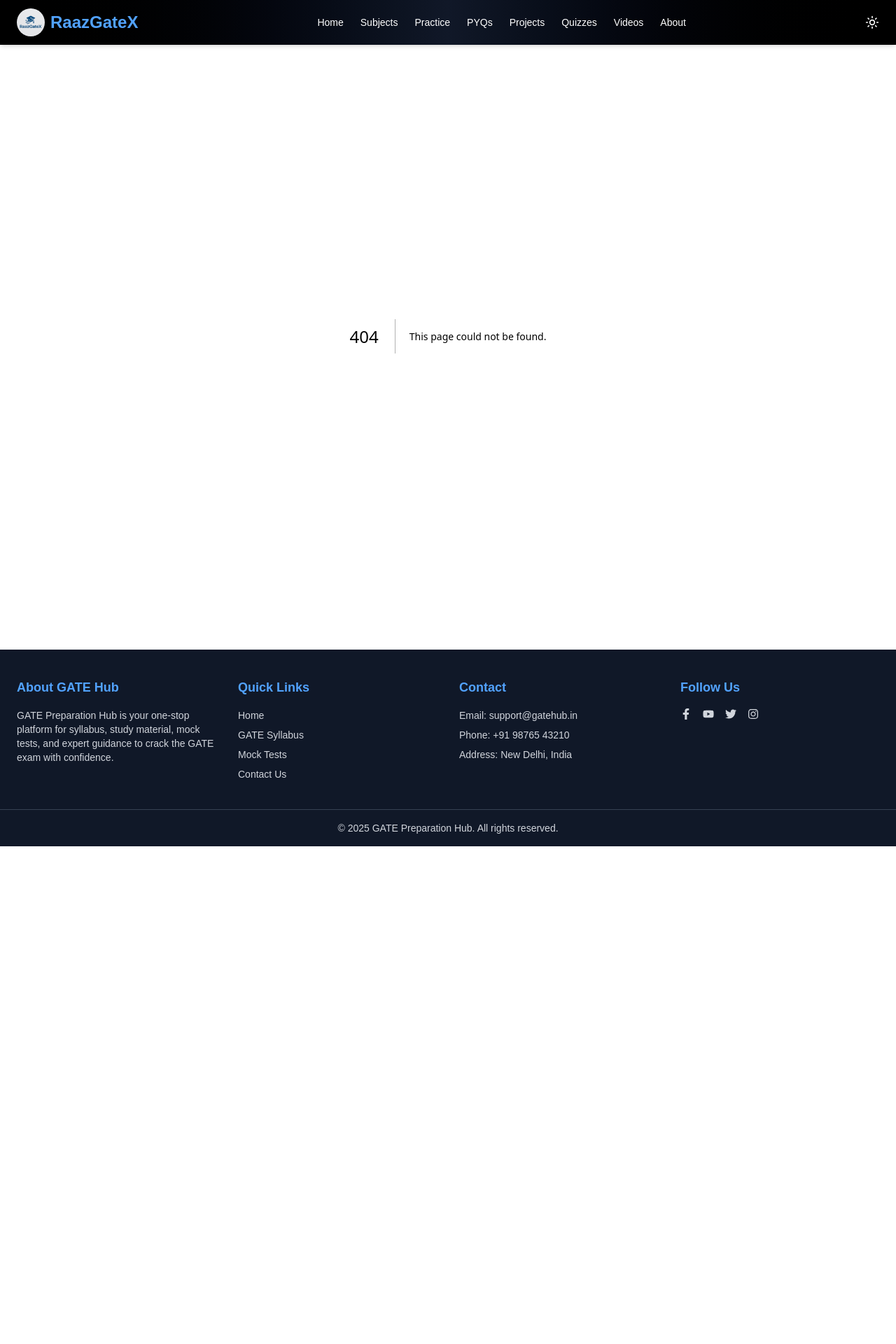
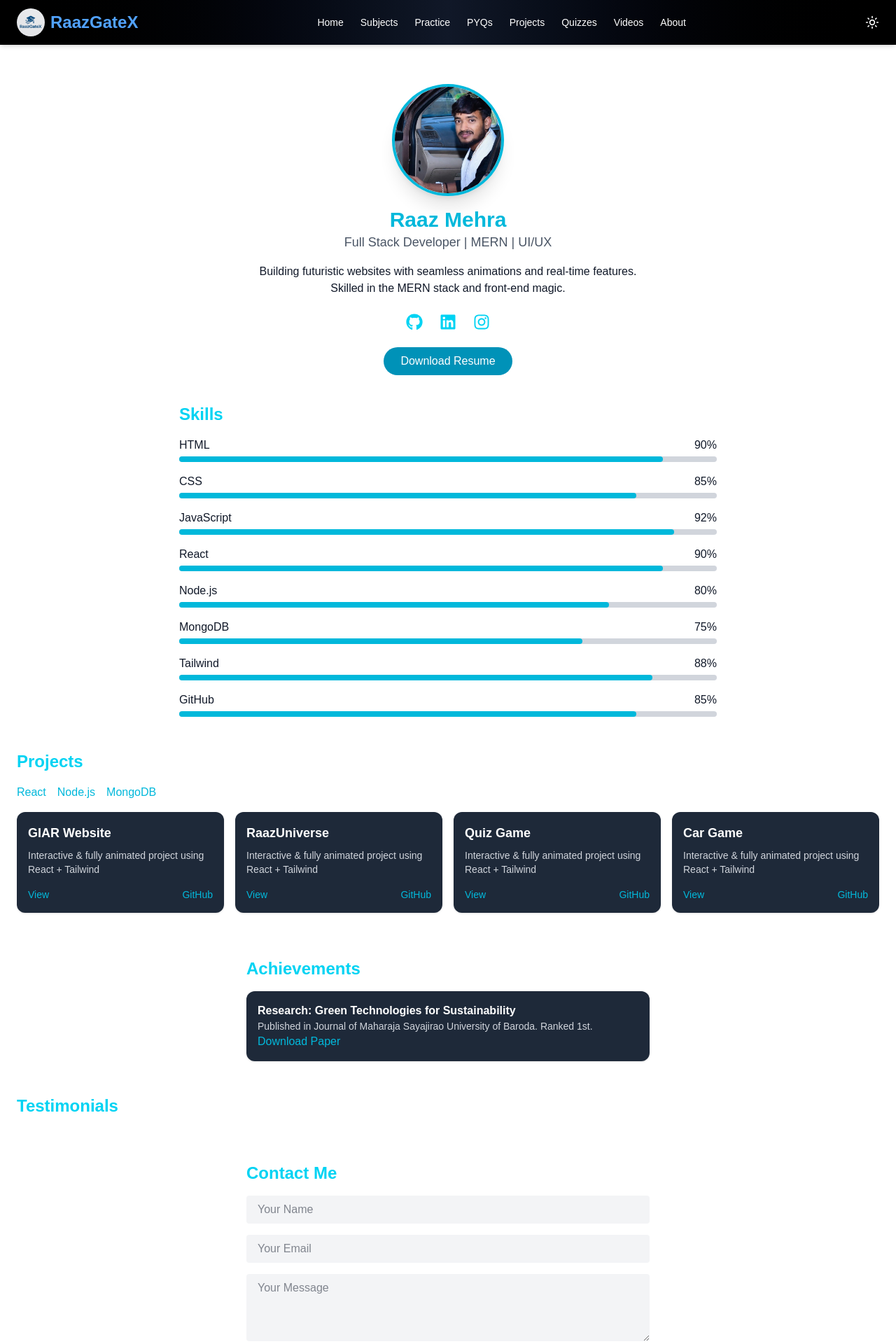
Before and after one commit to Rajmehra725/blogwithraaz, a Next.js app: page /profile in a window 1280 px wide. Before the commit this address had no page. Shown: the top 1920 px of the page at 70% size. Before the commit the page ends 1209 px from the top, so only its background shows below. Built offline with nearby package versions, Linux system fonts and the light colour scheme.

Commit message:
add profile page

```diff
--- a/app/cs/components/Footer.tsx
+++ b/app/cs/components/Footer.tsx
@@ -24,6 +24,7 @@ export default function Footer() {
             <li><Link href="/gate-syllabus">GATE Syllabus</Link></li>
             <li><Link href="/mock-tests">Mock Tests</Link></li>
             <li><Link href="/contact">Contact Us</Link></li>
+            <li><Link href="/profile">Developer Profile</Link></li>
           </ul>
         </div>
 
--- /dev/null
+++ b/app/profile/page.tsx
@@ -0,0 +1,170 @@
+"use client";
+
+import { useState, useEffect } from "react";
+import Image from "next/image";
+import { FaGithub, FaLinkedin, FaInstagram, FaSun, FaMoon } from "react-icons/fa";
+import { motion } from "framer-motion";
+import Raj from "@/public/Image/Raj.jpeg"
+const skills = [
+  { name: "HTML", level: 90 },
+  { name: "CSS", level: 85 },
+  { name: "JavaScript", level: 92 },
+  { name: "React", level: 90 },
+  { name: "Node.js", level: 80 },
+  { name: "MongoDB", level: 75 },
+  { name: "Tailwind", level: 88 },
+  { name: "GitHub", level: 85 },
+];
+
+export default function DeveloperProfile() {
+  const [darkMode, setDarkMode] = useState(true);
+
+  useEffect(() => {
+    const theme = localStorage.getItem("theme");
+    setDarkMode(theme !== "light");
+  }, []);
+
+  useEffect(() => {
+    localStorage.setItem("theme", darkMode ? "dark" : "light");
+    document.documentElement.classList.toggle("dark", darkMode);
+  }, [darkMode]);
+
+  return (
+    <div className="min-h-screen px-6 py-10 bg-white dark:bg-gray-900 text-gray-900 dark:text-white transition-all duration-300">
+      {/* Theme Toggle */}
+      <button
+        className="absolute top-5 right-5 text-xl p-2 rounded-full bg-cyan-500 text-white shadow"
+        onClick={() => setDarkMode(!darkMode)}
+      >
+        {darkMode ? <FaSun /> : <FaMoon />}
+      </button>
+
+      {/* Header Section */}
+      <div className="flex flex-col items-center">
+        <div className="w-40 h-40 rounded-full overflow-hidden shadow-xl border-4 border-cyan-500 mb-4">
+          <Image src={Raj} alt="Raaz Mehra" width={160} height={160} />
+        </div>
+        <h1 className="text-3xl font-bold text-cyan-500">Raaz Mehra</h1>
+        <p className="text-lg text-gray-600 dark:text-gray-300">Full Stack Developer | MERN | UI/UX</p>
+        <p className="text-center mt-4 max-w-xl">
+          Building futuristic websites with seamless animations and real-time features. Skilled in the MERN stack and front-end magic.
+        </p>
+
+        {/* Social Links */}
+        <div className="flex space-x-6 mt-6 text-2xl text-cyan-400">
+          <a href="https://github.com/raazmehra" target="_blank"><FaGithub /></a>
+          <a href="https://linkedin.com/in/raazmehra" target="_blank"><FaLinkedin /></a>
+          <a href="https://instagram.com/raazmehra" target="_blank"><FaInstagram /></a>
+        </div>
+
+        {/* Resume Button */}
+        <a
+          href="/resume.pdf"
+          download
+          className="mt-6 px-6 py-2 bg-cyan-600 hover:bg-cyan-700 rounded-full text-white transition"
+        >
+          Download Resume
+        </a>
+      </div>
+
+      {/* Skills Section */}
+      <div className="mt-10 max-w-3xl mx-auto">
+        <h2 className="text-2xl font-bold text-cyan-400 mb-4">Skills</h2>
+        {skills.map((skill) => (
+          <motion.div
+            key={skill.name}
+            initial={{ opacity: 0 }}
+            animate={{ opacity: 1 }}
+            transition={{ delay: 0.3 }}
+            className="mb-4"
+          >
+            <div className="flex justify-between mb-1">
+              <span>{skill.name}</span>
+              <span>{skill.level}%</span>
+            </div>
+            <div className="w-full bg-gray-300 dark:bg-gray-700 rounded-full h-2">
+              <motion.div
+                className="bg-cyan-500 h-2 rounded-full"
+                style={{ width: `${skill.level}%` }}
+                whileHover={{ scale: 1.1 }}
+              />
+            </div>
+          </motion.div>
+        ))}
+      </div>
+
+      {/* Projects Section with Filter */}
+      <div className="mt-12">
+        <h2 className="text-2xl font-bold text-cyan-400 mb-4">Projects</h2>
+        <div className="flex space-x-4">
+          <button className="text-cyan-500 hover:text-cyan-700" onClick={() => console.log('React')}>React</button>
+          <button className="text-cyan-500 hover:text-cyan-700" onClick={() => console.log('Node.js')}>Node.js</button>
+          <button className="text-cyan-500 hover:text-cyan-700" onClick={() => console.log('MongoDB')}>MongoDB</button>
+        </div>
+        <div className="flex space-x-4 overflow-x-auto pb-4 mt-4">
+          {["GIAR Website", "RaazUniverse", "Quiz Game", "Car Game"].map((project, index) => (
+            <div
+              key={index}
+              className="min-w-[250px] bg-gray-800 text-white rounded-xl p-4 shadow hover:shadow-cyan-500 transition duration-300"
+            >
+              <h3 className="text-lg font-semibold">{project}</h3>
+              <p className="text-sm text-gray-300 mt-2">Interactive & fully animated project using React + Tailwind</p>
+              <div className="mt-4 flex justify-between text-cyan-500">
+                <a href="#" target="_blank" className="text-sm">View</a>
+                <a href="#" target="_blank" className="text-sm">GitHub</a>
+              </div>
+            </div>
+          ))}
+        </div>
+      </div>
+
+      {/* Achievements Section */}
+      <div className="mt-12 max-w-xl mx-auto">
+        <h2 className="text-2xl font-bold text-cyan-400 mb-4">Achievements</h2>
+        <ul className="space-y-4">
+          <li className="bg-gray-800 text-white p-4 rounded-xl shadow hover:shadow-cyan-500 transition duration-300">
+            <p className="font-semibold">Research: Green Technologies for Sustainability</p>
+            <p className="text-sm text-gray-300">Published in Journal of Maharaja Sayajirao University of Baroda. Ranked 1st.</p>
+            <a href="/research-paper.pdf" className="text-cyan-500 hover:text-cyan-700">Download Paper</a>
+          </li>
+          {/* Add more achievements here */}
+        </ul>
+      </div>
+
+      {/* Testimonial Section */}
+      <div className="mt-12">
+        <h2 className="text-2xl font-bold text-cyan-400 mb-4">Testimonials</h2>
+        <div className="flex space-x-4 overflow-x-auto">
+          {/* Add testimonial cards here */}
+        </div>
+      </div>
+
+      {/* Contact Form */}
+      <div className="mt-12 max-w-xl mx-auto">
+        <h2 className="text-2xl font-bold text-cyan-400 mb-4">Contact Me</h2>
+        <form className="space-y-4">
+          <input
+            type="text"
+            placeholder="Your Name"
+            className="w-full px-4 py-2 rounded bg-gray-100 dark:bg-gray-800 focus:outline-none"
+          />
+          <input
+            type="email"
+            placeholder="Your Email"
+            className="w-full px-4 py-2 rounded bg-gray-100 dark:bg-gray-800 focus:outline-none"
+          />
+          <textarea
+            placeholder="Your Message"
+            className="w-full px-4 py-2 rounded bg-gray-100 dark:bg-gray-800 focus:outline-none h-24"
+          ></textarea>
+          <button
+            type="submit"
+            className="px-6 py-2 bg-cyan-600 hover:bg-cyan-700 rounded-full text-white"
+          >
+            Send Message
+          </button>
+        </form>
+      </div>
+    </div>
+  );
+}
--- a/app/videos/page.tsx
+++ b/app/videos/page.tsx
@@ -74,7 +74,7 @@ const subjects: Record<SubjectKey, Video[]> = {
     },
     {
       channel: "Knowledge Gate",
-      video: "https://www.youtube.com/embed/H-e0tKjZFFw",
+      video: "https://www.youtube.com/embed/APVCgkqWcQ4?si=uesgjyJP_4eicu0D",
     },
   ],
   DBMS: [
@@ -88,7 +88,7 @@ const subjects: Record<SubjectKey, Video[]> = {
     },
     {
       channel: "Knowledge Gate",
-      video: "https://www.youtube.com/embed/F5V4NhG9mUo",
+      video: "https://www.youtube.com/embed/FchQ6wZVqsA?si=nz5cFr9mo1zFGJ1w",
     },
   ],
   "Compiler Design": [
@@ -98,11 +98,11 @@ const subjects: Record<SubjectKey, Video[]> = {
     },
     {
       channel: "Neso Academy",
-      video: "https://www.youtube.com/embed/8pjyFzH3iEw",
+      video: "https://www.youtube.com/embed/5ZmFlxrNaN8?si=DWMrvg3gZF5X0Id3",
     },
     {
-      channel: "Knowledge Gate",
-      video: "https://www.youtube.com/embed/YiB5VQd4fUU",
+      channel: "The GateHub",
+      video: "https://www.youtube.com/embed/Cb46_P12bMY?si=t-FbgJ-lSr9gT0P3",
     },
   ],
   "Digital Logic": [
@@ -112,11 +112,11 @@ const subjects: Record<SubjectKey, Video[]> = {
     },
     {
       channel: "Neso Academy",
-      video: "https://www.youtube.com/embed/2ab_9nN4Rj8",
+      video: "https://www.youtube.com/embed/M0mx8S05v60?si=gWm73gNVwOBCafVG",
     },
     {
       channel: "Knowledge Gate",
-      video: "https://www.youtube.com/embed/iYw4cRYuZKM",
+      video: "https://www.youtube.com/embed/lH0sYax5Yg0?si=uw2YCwtsA-4PXpm2",
     },
   ],
   "Computer Organization": [
@@ -130,7 +130,7 @@ const subjects: Record<SubjectKey, Video[]> = {
     },
     {
       channel: "Knowledge Gate",
-      video: "https://www.youtube.com/embed/f4smFiZB_Gk",
+      video: "https://www.youtube.com/embed/nezosHntjPg?si=rmEPJnuuN3xjoadL",
     },
   ],
   "Theory of Computation": [
@@ -144,7 +144,7 @@ const subjects: Record<SubjectKey, Video[]> = {
     },
     {
       channel: "Knowledge Gate",
-      video: "https://www.youtube.com/embed/LrxXbCo0nYg",
+      video: "https://www.youtube.com/embed/gK_V_lzNQg8?si=4ea8ZdkxI48npHho",
     },
   ],
   "Discrete Mathematics": [
@@ -158,7 +158,7 @@ const subjects: Record<SubjectKey, Video[]> = {
     },
     {
       channel: "Knowledge Gate",
-      video: "https://www.youtube.com/embed/fv2Q-tWZrgg",
+      video: "https://www.youtube.com/embed/h4sd7wRcyR0?si=A7_cZUZgFex_xPh6",
     },
   ],
 };
```
Also changed, not shown: public/Image/Raj.jpeg (added).
